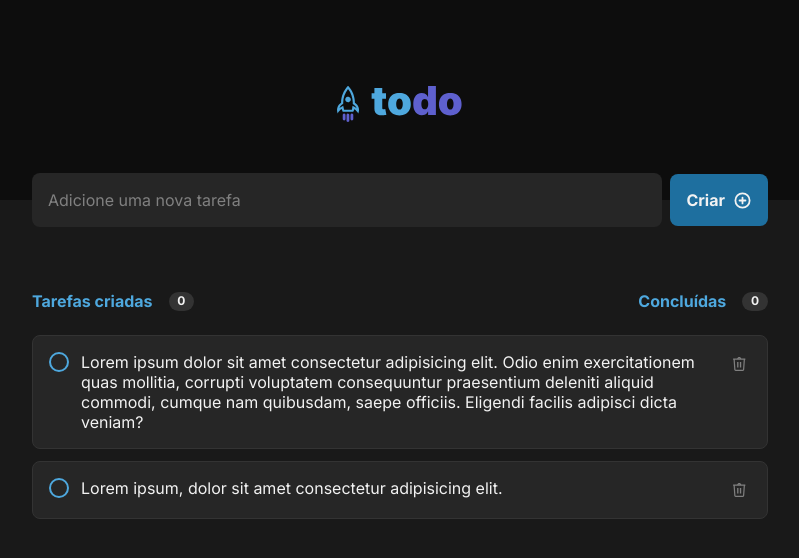
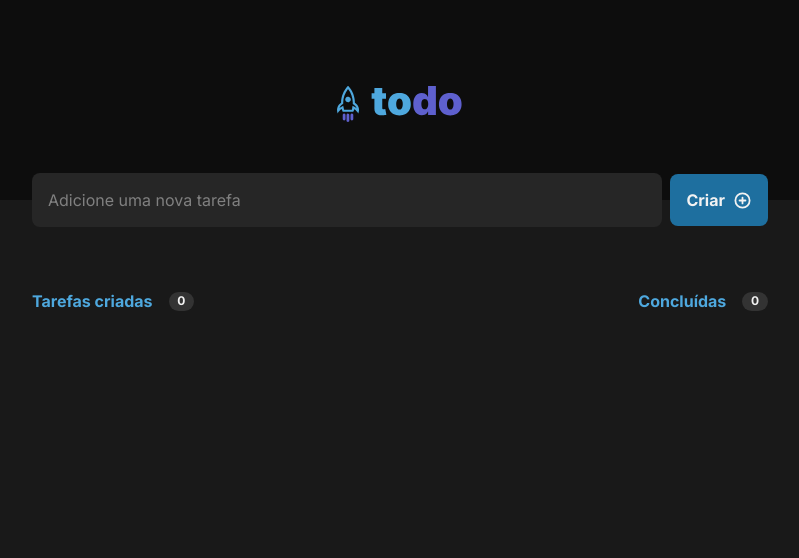
Before and after one commit to diegonacif/todo-list-ignite-react-01, a React (Vite) app: page / in a window 1280 px wide. Shown: the top 558 px of the page, without its empty margins (240-1039 px from the left). Built offline with nearby package versions, Linux system fonts and the light colour scheme.

Commit message:
feat: create new task

```diff
--- a/package.json
+++ b/package.json
@@ -12,11 +12,13 @@
     "@phosphor-icons/react": "^2.0.8",
     "react": "^18.2.0",
     "react-dom": "^18.2.0",
-    "sass": "^1.60.0"
+    "sass": "^1.60.0",
+    "uuid": "^9.0.0"
   },
   "devDependencies": {
     "@types/react": "^18.0.28",
     "@types/react-dom": "^18.0.11",
+    "@types/uuid": "^9.0.2",
     "@vitejs/plugin-react": "^3.1.0",
     "typescript": "^4.9.3",
     "vite": "^4.2.0"
--- a/src/components/Body/Body.tsx
+++ b/src/components/Body/Body.tsx
@@ -1,15 +1,47 @@
+import { useState } from 'react';
 import { PlusCircle } from '@phosphor-icons/react';
 import clipboard from '../../assets/Clipboard.svg';
 import trash from '../../assets/trash.svg';
+import { v4 as uuidv4 } from 'uuid';
 import '../../App.scss';
 
+interface ITasksItem {
+  id: string;
+  description: string;
+  isComplete: boolean;
+}
+
 export const Body = () => {
+  const [taskInput, setTaskInput] = useState('');
+  const [tasks, setTasks] = useState<ITasksItem[]>([]);
+
+  console.log(tasks)
+
+  const createTask = () => {
+    const newTask: ITasksItem = {
+      id: uuidv4(),
+      description: taskInput,
+      isComplete: false
+    };
+
+    setTasks([...tasks, newTask]);
+  }
+
+  const deleteTask = () => {
+    console.log('delete task');
+  }
+
   return (
     <div className="body-container">
       <header id="todo-header">
         <div className="input-wrapper">
-          <input type="text" placeholder="Adicione uma nova tarefa" />
-          <button>
+          <input
+            type="text"
+            placeholder="Adicione uma nova tarefa"
+            value={taskInput}
+            onChange={(e) => setTaskInput(e.target.value)}
+          />
+          <button onClick={() => createTask()}>
             <span>Criar</span>
             <PlusCircle size={19} weight="bold" />
           </button>
@@ -31,16 +63,21 @@ export const Body = () => {
           </div>
         </div>
         <div className="tasks-wrapper">
-          <div className="task-line">
-            <div className="not-complete"></div>
-            <p>Lorem ipsum dolor sit amet consectetur adipisicing elit. Odio enim exercitationem quas mollitia, corrupti voluptatem consequuntur praesentium deleniti aliquid commodi, cumque nam quibusdam, saepe officiis. Eligendi facilis adipisci dicta veniam?</p>
-            <img src={trash} alt="delete icon" id="delete-icon" />
-          </div>
-          <div className="task-line">
-            <div className="not-complete"></div>
-            <p>Lorem ipsum, dolor sit amet consectetur adipisicing elit.</p>
-            <img src={trash} alt="delete icon" />
-          </div>
+          {
+            tasks.map((task) => (
+              <div className="task-line" key={task.id}>
+                <div className="not-complete"></div>
+                <p>{task.description}</p>
+                <img
+                  src={trash}
+                  alt="delete icon"
+                  id="delete-icon"
+                  onClick={() => deleteTask()}
+                />
+              </div>
+            ))
+          }
+
         </div>
         {/* <div className="empty-wrapper">
           <img src={clipboard} alt="clipboard" />
--- a/src/components/Body/_Body.scss
+++ b/src/components/Body/_Body.scss
@@ -123,6 +123,7 @@
           height: 1.25rem;
           border: 2px solid $blue;
           border-radius: 9999px;
+          cursor: pointer;
         }
 
         p {
@@ -134,6 +135,7 @@
         #delete-icon {
           width: 1.5rem;
           height: 1.5rem;
+          cursor: pointer;
         }
       }
     }
```
Also changed, not shown: 1 other file (tests, documents, lock files or other folders).
